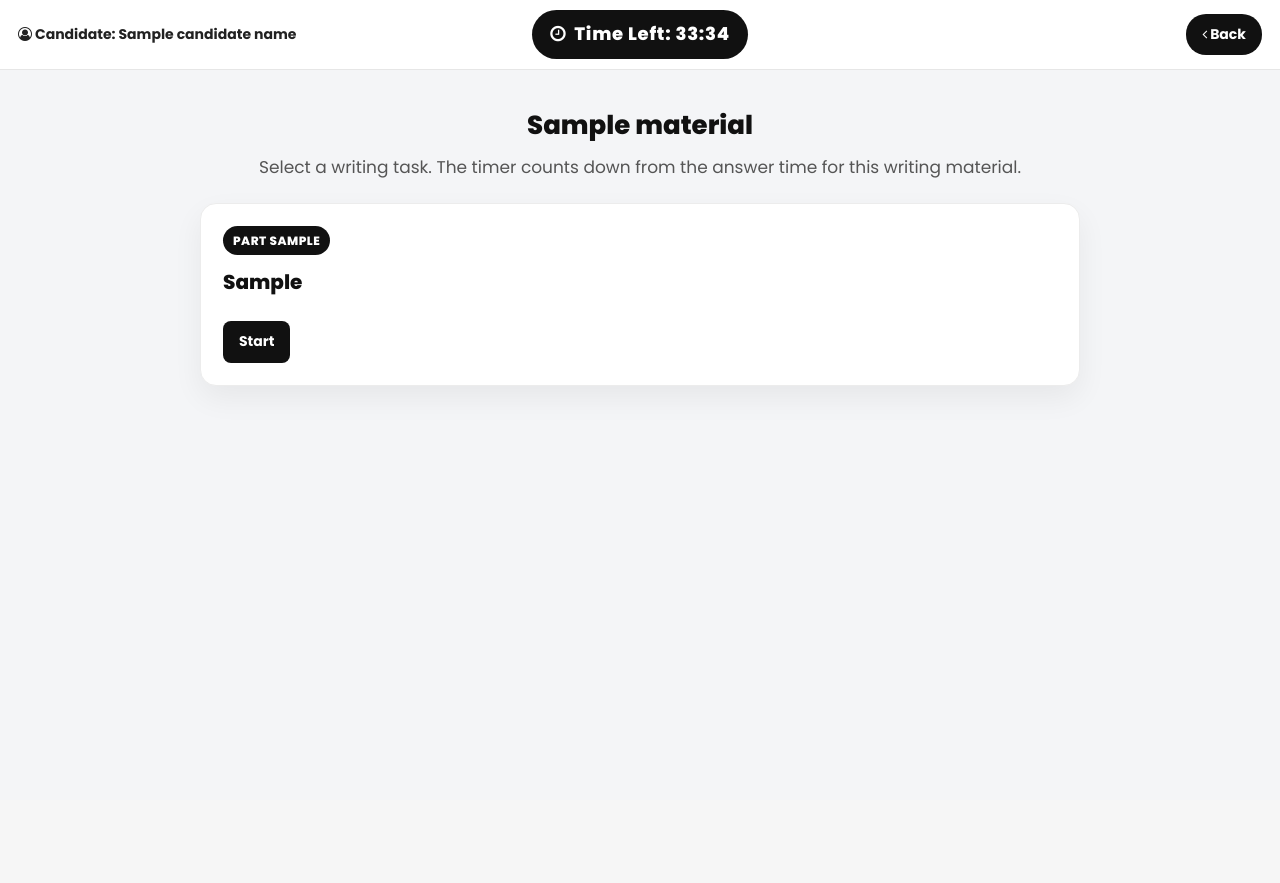
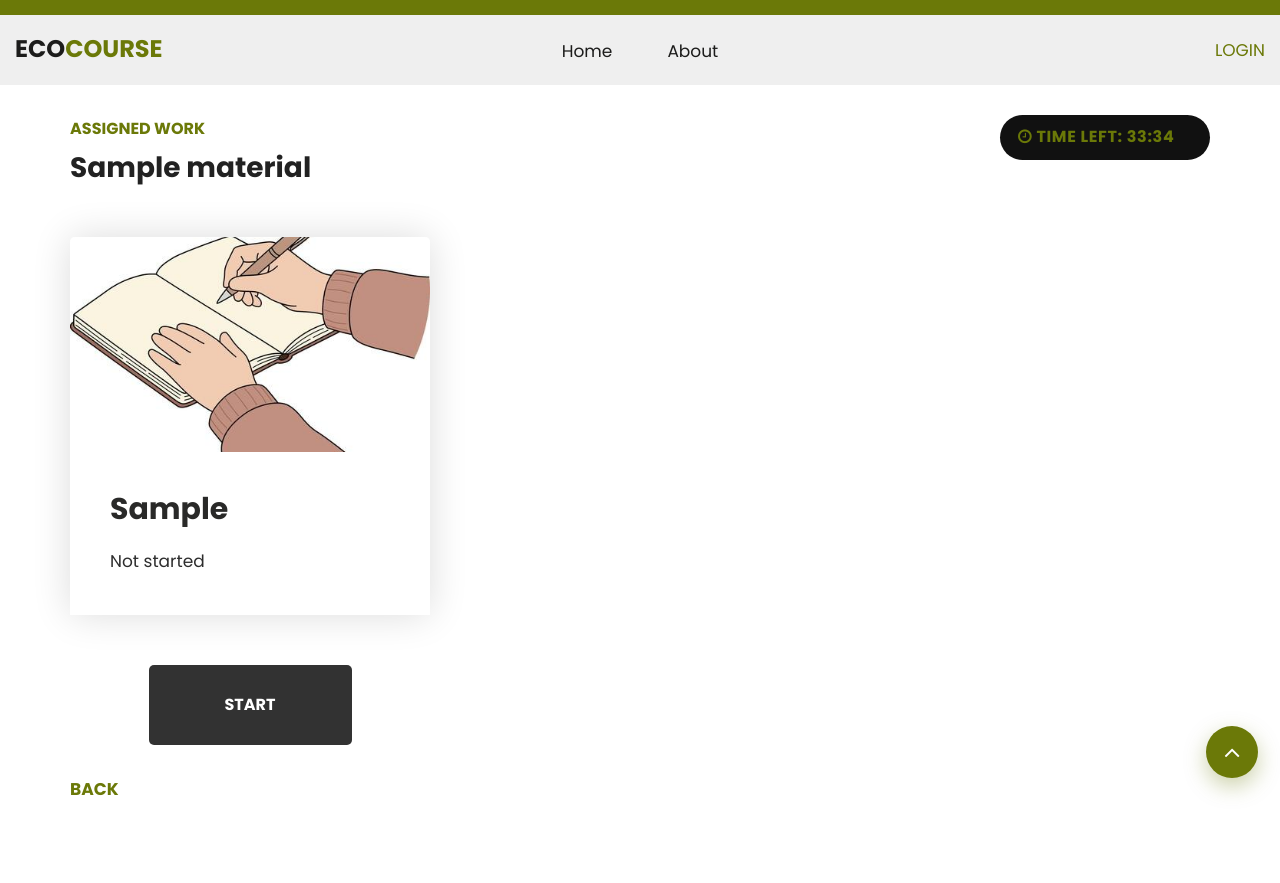
Before and after one commit to AzizbekGulomov2002/eng-practice-app, a Django app: template apps/web/templates/web/writing_parts.html in a window 1280 px wide. Before the commit the page ends 389 px from the top, so only its background shows below. Run offline with Django 5.2, Linux system fonts and the light colour scheme; the template is opened without the code that fills it: most values are stand-ins (such as "Sample title", 1, 10 or a date in 2020); some libraries are stand-ins or nearby versions.

Commit message:
[UPDATED] skills part

```diff
--- a/apps/web/templates/web/writing_parts.html
+++ b/apps/web/templates/web/writing_parts.html
@@ -1,51 +1,45 @@
 {% extends "web/base.html" %}
 {% load static %}
 {% block title %}{{ material.title }} — Writing{% endblock %}
-{% block body_class %}inner_page exam-writing{% endblock %}
 {% block content %}
-<div class="exam-shell">
-   <header class="exam-topbar">
-      <div class="exam-top-left">
-         <div class="exam-candidate"><i class="fa fa-user-circle-o" aria-hidden="true"></i> Candidate: {{ candidate_name }}</div>
+<div class="test-page">
+   <div class="container">
+      <div class="test-head test-head-row">
+         <div>
+            <span>Assigned work</span>
+            <h2>{{ material.title|default:"Writing tests" }}</h2>
          </div>
-      <div class="exam-top-center">
-         <div class="exam-clock">
          {% if timer_seconds %}
          <span id="writing-timer" class="exam-timer-badge" data-seconds="{{ timer_seconds }}" data-key="{{ timer_key }}"><i class="fa fa-clock-o" aria-hidden="true"></i> Time Left: --:--</span>
-            {% else %}
+         {% elif already %}
          <span class="exam-timer-badge is-done">Submitted</span>
          {% endif %}
       </div>
+      <div class="row">
+         {% for item in parts %}
+         <div class="col-md-4">
+            <div class="services_box_main">
+               <div class="services_box text_align_left">
+                  <figure><img src="{% static 'images/writing.png' %}" alt="Writing"/></figure>
+                  <div class="veget">
+                     <h3>{{ item.writing.get_writing_task_display }}</h3>
+                     <p>{% if item.submitted %}Submitted{% else %}Not started{% endif %}</p>
                   </div>
-      <div class="exam-top-right">
-         <a class="exam-back" href="{% url 'test_list' %}"><i class="fa fa-angle-left" aria-hidden="true"></i> Back</a>
                </div>
-   </header>
-
-   <div class="write-pick">
-      <div class="write-pick-inner">
-         <h1>{{ material.title|default:"Writing" }}</h1>
-         <p>Select a writing task. The timer counts down from the answer time for this writing material.</p>
-         <div class="write-pick-grid">
-            {% for item in parts %}
-            <a class="write-pick-card{% if item.submitted %} is-done{% endif %}" href="{% url 'take_writing_task' material.id item.writing.id %}">
-               <span class="write-pick-part">Part {{ item.writing.writing_task }}</span>
-               <h2>{{ item.writing.get_writing_task_display }}</h2>
-               {% if item.preview %}<p>{{ item.preview|truncatewords:28 }}</p>{% endif %}
-               <span class="write-pick-go">{% if item.submitted %}Review{% else %}Start{% endif %}</span>
-            </a>
+               <a class="read_more" href="{% url 'take_writing_task' material.id item.writing.id %}">{% if item.submitted %}Review{% else %}Start{% endif %}</a>
+            </div>
+         </div>
          {% endfor %}
       </div>
+      <p class="app-back"><a href="{% url 'test_list' %}">Back</a></p>
    </div>
 </div>
-
 {% if timer_seconds %}
 <form method="post" id="writing-form" class="is-hidden">
    {% csrf_token %}
    <input type="hidden" name="writing_timeout" value="1">
 </form>
 {% endif %}
-</div>
 {% endblock %}
 {% block extra_js %}
 {% if timer_seconds %}
--- a/static/css/app.css
+++ b/static/css/app.css
@@ -229,6 +229,13 @@
 
 .test-page { padding: 30px 0 50px; position: relative; z-index: 1; }
 .test-head { margin-bottom: 22px; }
+.test-head-row {
+    display: flex;
+    justify-content: space-between;
+    align-items: flex-start;
+    gap: 16px;
+    flex-wrap: wrap;
+}
 .test-head span {
     color: #6b7908;
     font-size: 16px;
```
Lines whose indentation alone changed are shown as unchanged.
